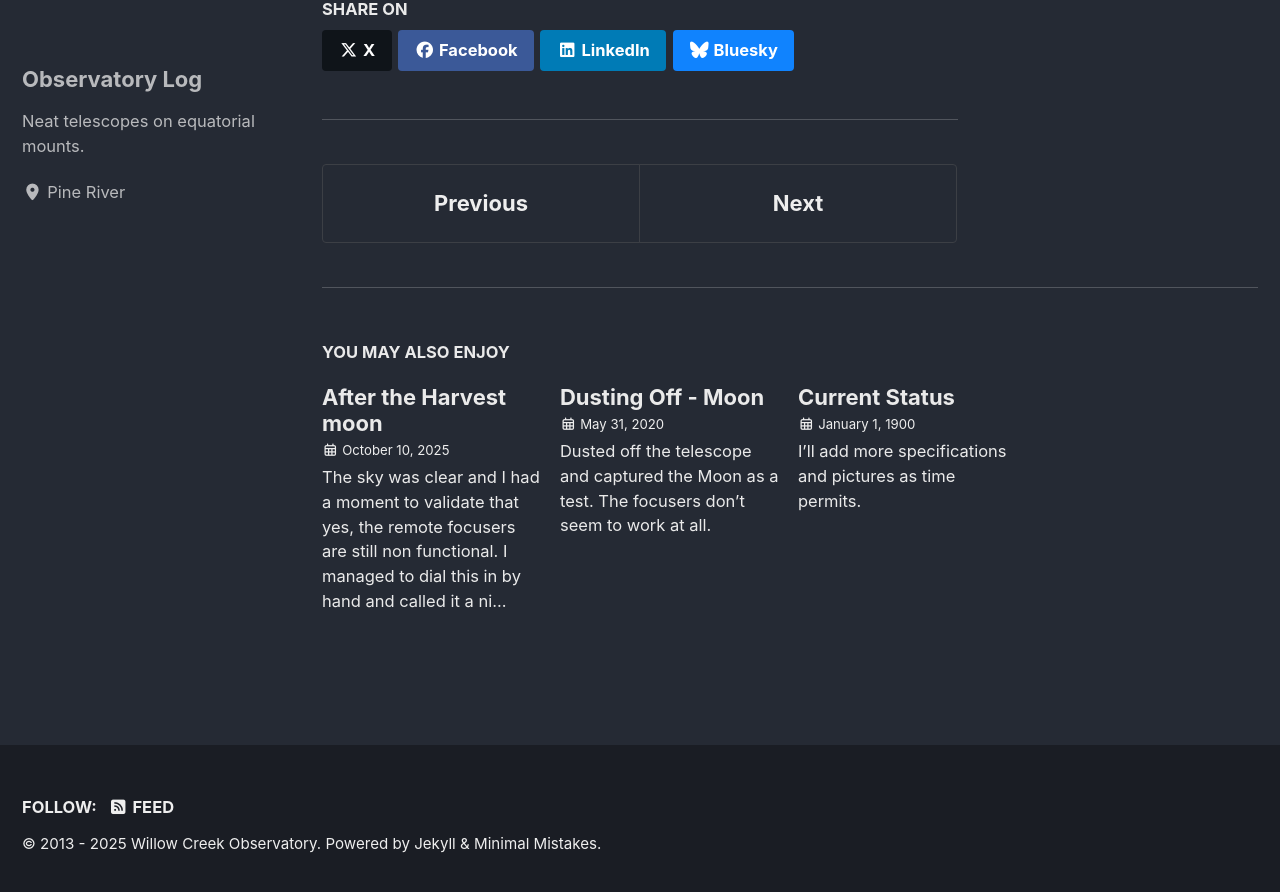
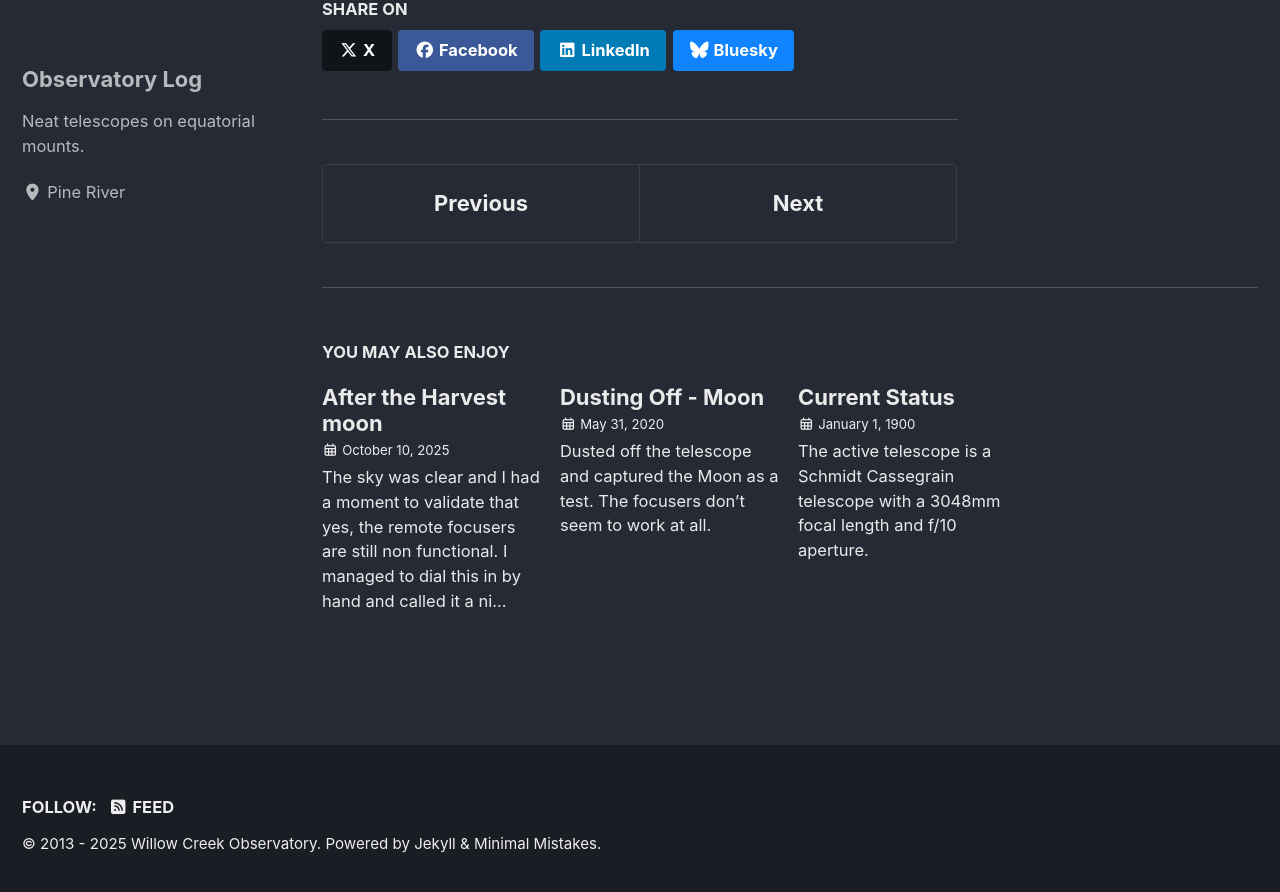
Before and after one commit to ethos101/ethos101.github.io, a Jekyll site: the page built from _posts/2025-09-19-test-video-embed.md, in a window 1280 px wide and 900 px high, scrolled down 897 px. Shown: the top 892 px of the window. Built offline with Jekyll 4.4.1, drawn with Linux system fonts in a browser that asks for light colours; cached includes are drawn as plain includes.

Commit message:
Update 1900-01-01-about.md

```diff
--- a/_posts/1900-01-01-about.md
+++ b/_posts/1900-01-01-about.md
@@ -3,15 +3,7 @@
 date: 1900-01-01
 ---
 ![Observatory](/images/img_8396.webp)
-I'll add more specifications and pictures as time permits.
-
-#### Telescope Status
-- working
-- both remote focusers restored
-
-#### Battery Wall Status
-- 24v battery half up half down
-- Solar charger up
+The active telescope is a Schmidt Cassegrain telescope with a 3048mm focal length and f/10 aperture.
 
 ![link](https://www.cleardarksky.com/c/BrnrdMNcsk.gif?c=1944050)
 [Legacy Wordpress site](https://jahardy33.wordpress.com)
```
